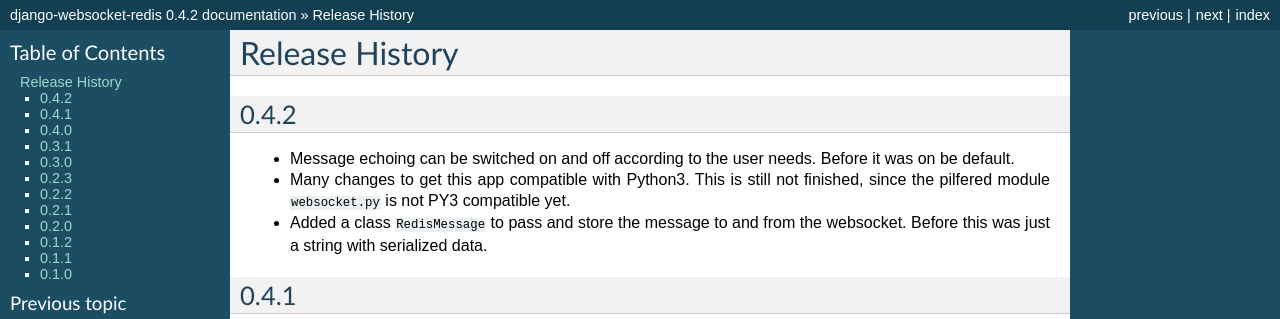
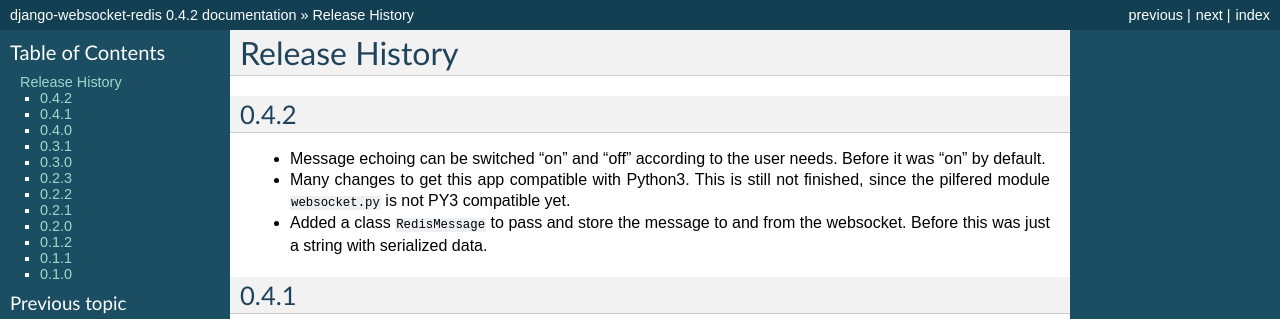
Before and after one commit to jrief/django-websocket-redis, a Sphinx documentation site: the page built from docs/changelog.rst, in a window 1280 px wide. Shown: the top 319 px of the page. Built offline with Sphinx 7.4.7, drawn with Linux system fonts in a browser that asks for light colours.

Commit message:
Fixed typo

```diff
--- a/docs/changelog.rst
+++ b/docs/changelog.rst
@@ -5,8 +5,8 @@
 ===============
 0.4.2
 -----
-* Message echoing can be switched on and off according to the user needs. Before it was on be
-  default.
+* Message echoing can be switched “on” and “off” according to the user needs. Before it was “on”
+  by default.
 * Many changes to get this app compatible with Python3. This is still not finished, since the
   pilfered module ``websocket.py`` is not PY3 compatible yet.
 * Added a class ``RedisMessage`` to pass and store the message to and from the websocket.
```
